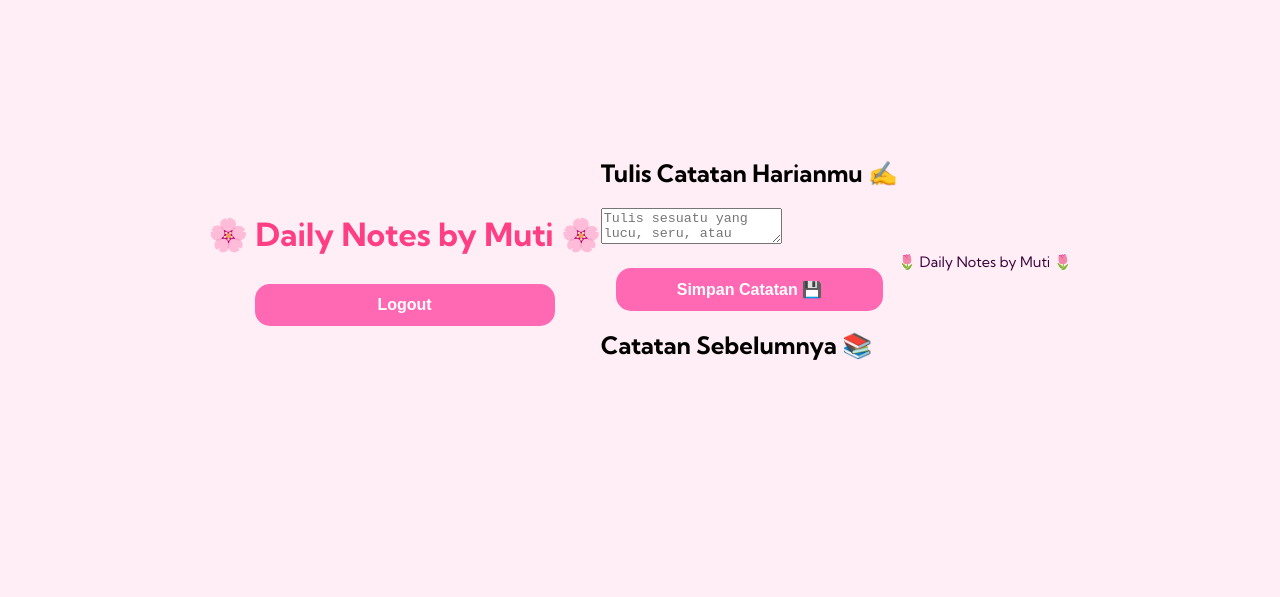
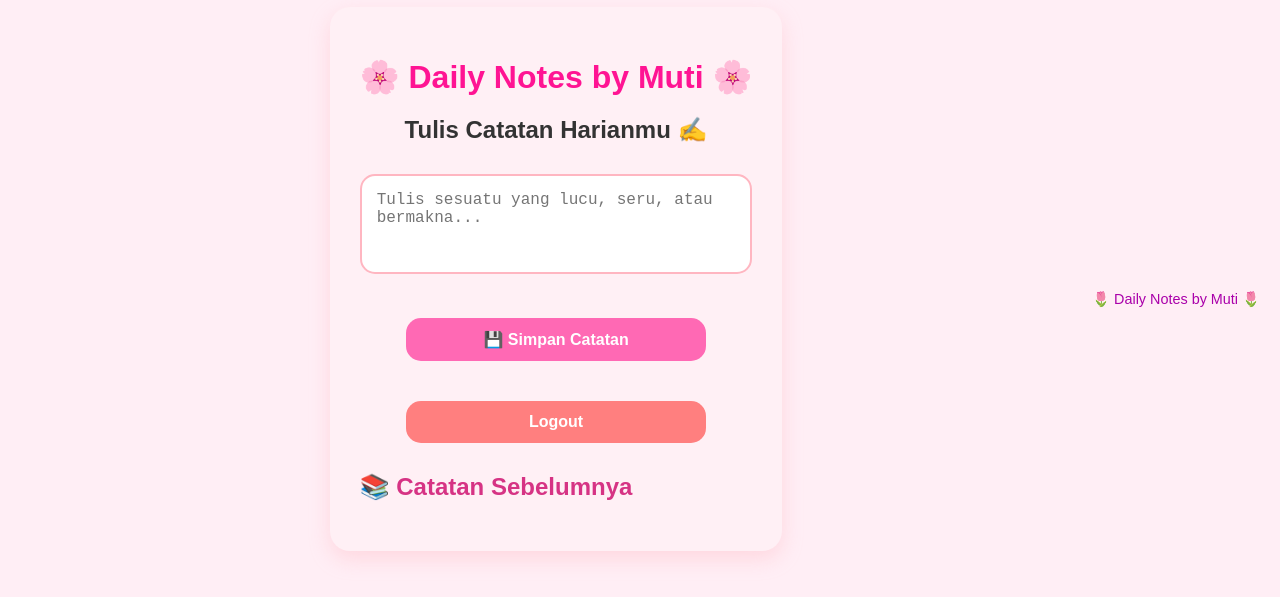
Before and after one commit to mutiarah-hikmah/daily-notes, a plain HTML site: page dashboard.html in a window 1280 px wide. Shown: the part 141-738 px from the top of the page. Drawn offline with Linux system fonts and the light colour scheme; files that its build step writes are made by us from their sources.

Commit message:
dashboard

```diff
--- a/css/style.css
+++ b/css/style.css
@@ -72,3 +72,82 @@ a {
   text-decoration: none;
   font-weight: bold;
 }
+
+.dashboard-body {
+  background-color: #ffeef5;
+  font-family: 'font 2', sans-serif;
+  color: #333;
+  text-align: center;
+  margin: 0;
+  padding: 20px;
+}
+
+.dashboard-container {
+  max-width: 600px;
+  margin: auto;
+  background-color: #fff0f5;
+  padding: 30px;
+  border-radius: 20px;
+  box-shadow: 0 8px 20px rgba(255, 182, 193, 0.4);
+}
+
+.dashboard-title {
+  font-size: 2rem;
+  color: #ff1493;
+  margin-bottom: 20px;
+}
+
+.note-form textarea {
+  width: 100%;
+  height: 100px;
+  border-radius: 15px;
+  border: 2px solid #ffb6c1;
+  padding: 15px;
+  font-size: 1rem;
+  resize: none;
+  box-sizing: border-box;
+  margin-top: 10px;
+  margin-bottom: 20px;
+}
+
+.button-group {
+  display: flex;
+  justify-content: center;
+  gap: 20px;
+  flex-wrap: wrap;
+}
+
+.btn {
+  background-color: #ff69b4;
+  border: none;
+  border-radius: 15px;
+  color: white;
+  padding: 12px 24px;
+  font-weight: bold;
+  font-size: 1rem;
+  cursor: pointer;
+}
+
+.logout {
+  background-color: #ff7f7f;
+}
+
+.notes-section {
+  text-align: left;
+  margin-top: 30px;
+}
+
+.notes-section h2 {
+  color: #d63384;
+}
+
+#notesList {
+  list-style-type: "💖 ";
+  padding-left: 20px;
+}
+
+.footer {
+  margin-top: 40px;
+  color: #aa00aa;
+  font-size: 0.9rem;
+}
--- a/dashboard.html
+++ b/dashboard.html
@@ -2,34 +2,37 @@
 <html lang="en">
 <head>
   <meta charset="UTF-8" />
-  <meta name="viewport" content="width=device-width, initial-scale=1.0"/>
+  <meta name="viewport" content="width=device-width, initial-scale=1.0" />
   <title>Dashboard | Daily Notes</title>
-  <link rel="stylesheet" href="css/style.css" />
-  <link href="https://fonts.googleapis.com/css2?family=Comic+Neue:wght@400;700&display=swap" rel="stylesheet">
+  <link rel="stylesheet" href="style.css" />
 </head>
 <body class="dashboard-body">
-  <header>
-    <h1>🌸 Daily Notes by Muti 🌸</h1>
-    <button id="logout-btn">Logout</button>
-  </header>
+  <div class="dashboard-container">
+    <h1 class="dashboard-title">🌸 Daily Notes by Muti 🌸</h1>
 
-  <main>
-    <section class="note-form">
-      <h2>Tulis Catatan Harianmu ✍️</h2>
-      <textarea id="note-input" placeholder="Tulis sesuatu yang lucu, seru, atau manis..."></textarea>
-      <button id="save-note">Simpan Catatan 💾</button>
+    <form id="noteForm" class="note-form">
+      <h2 class="form-title">Tulis Catatan Harianmu ✍️</h2>
+      <textarea
+        id="noteInput"
+        placeholder="Tulis sesuatu yang lucu, seru, atau bermakna..."
+        required
+      ></textarea>
+      <div class="button-group">
+        <button type="submit" class="btn">💾 Simpan Catatan</button>
+        <button type="button" id="logoutBtn" class="btn logout">Logout</button>
+      </div>
+    </form>
+
+    <section class="notes-section">
+      <h2>📚 Catatan Sebelumnya</h2>
+      <ul id="notesList"></ul>
     </section>
+  </div>
 
-    <section class="note-list">
-      <h2>Catatan Sebelumnya 📚</h2>
-      <ul id="notes-container"></ul>
-    </section>
-  </main>
-
-  <footer>
-    <p>🌷 Daily Notes by Muti 🌷</p>
+  <footer class="footer">
+    🌷 Daily Notes by Muti 🌷
   </footer>
 
-  <script src="js/main.js" type="module"></script>
+  <script src="dashboard.js"></script>
 </body>
 </html>
```
